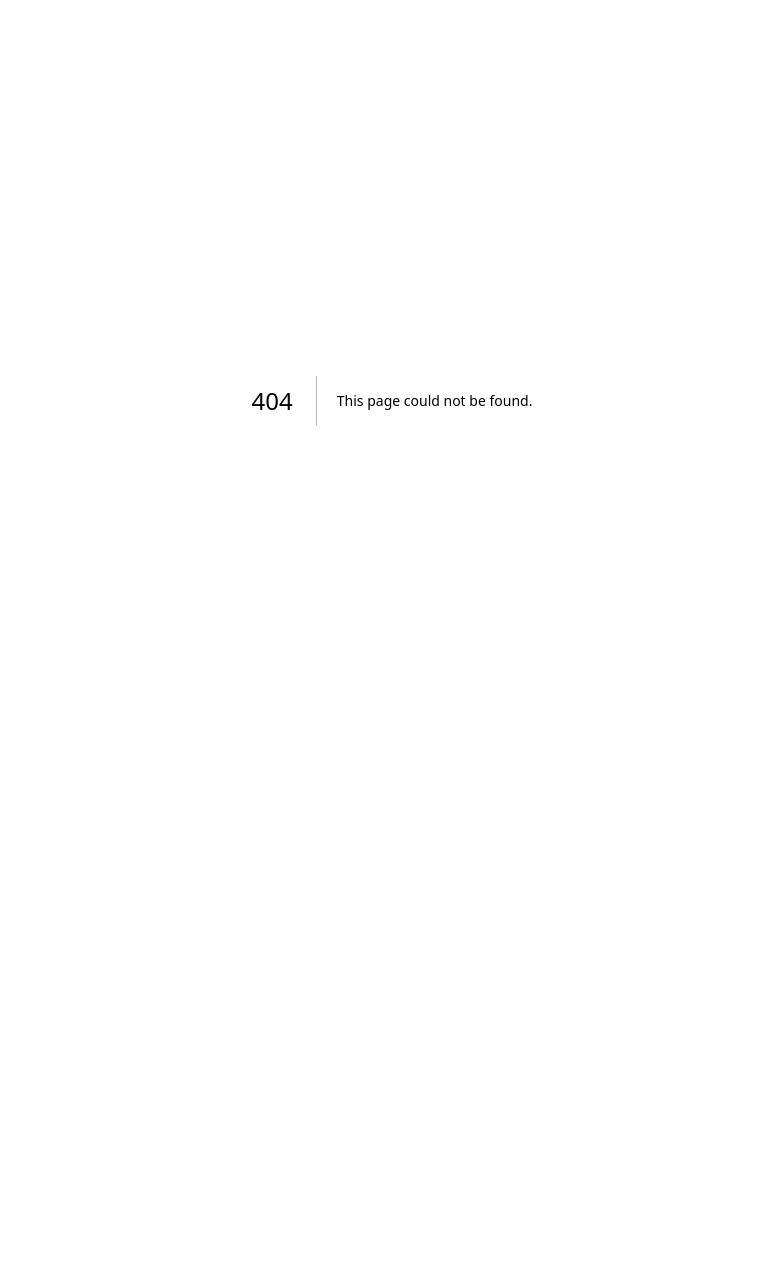
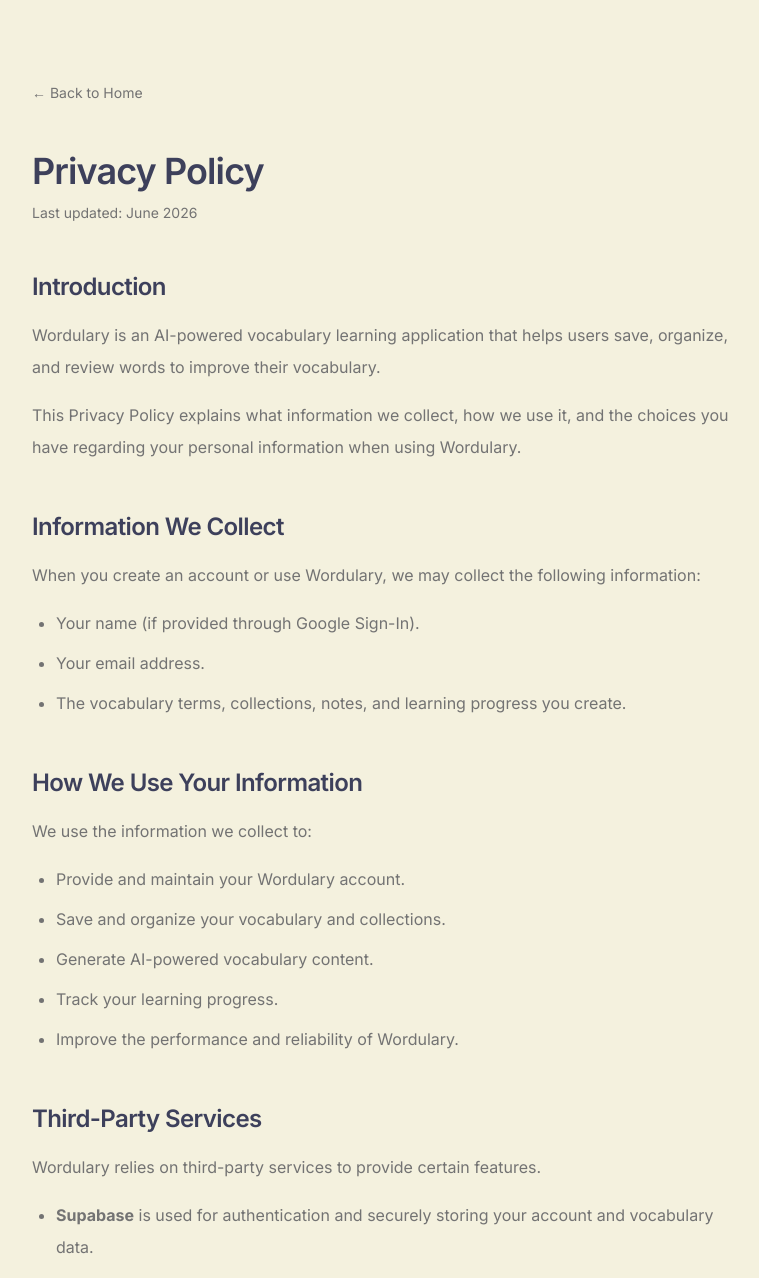
Before and after one commit to ChaminduD/wordulary, a Next.js app: page /privacy in a window 1280 px wide. Before the commit this address had no page. Shown: the top 1278 px of the page, without its empty margins (248-1007 px from the left). Before the commit the page ends 800 px from the top, so only its background shows below. Built offline with nearby package versions, Linux system fonts and the light colour scheme.

Commit message:
Add privacy page

```diff
--- a/src/app/layout.tsx
+++ b/src/app/layout.tsx
@@ -22,6 +22,7 @@
     <html
       lang="en"
       className={`${inter.variable} h-full antialiased`}
+      data-scroll-behavior="smooth"
     >
       <body className="min-h-full flex flex-col">{children}</body>
     </html>
--- /dev/null
+++ b/src/app/privacy/page.tsx
@@ -0,0 +1,132 @@
+import { Container } from "@/components/marketing/container";
+import { LegalSection } from "@/components/legal/legal-section";
+import Link from "next/link";
+
+export default function PrivacyPage() {
+    return (
+        <main>
+            <Container className="max-w-3xl py-16 md:py-20">
+                <div className="space-y-12">
+                    <Link
+                        href="/"
+                        className="inline-flex text-sm text-muted-foreground transition-colors hover:text-foreground"
+                    >
+                        ← Back to Home
+                    </Link>
+
+                    <header className="space-y-3">
+                        <h1 className="text-4xl font-semibold tracking-tight">
+                            Privacy Policy
+                        </h1>
+
+                        <p className="text-sm text-muted-foreground">
+                            Last updated: June 2026
+                        </p>
+                    </header>
+
+                    <LegalSection title="Introduction">
+                        <p>
+                            Wordulary is an AI-powered vocabulary learning application that helps
+                            users save, organize, and review words to improve their vocabulary.
+                        </p>
+
+                        <p>
+                            This Privacy Policy explains what information we collect, how we use it,
+                            and the choices you have regarding your personal information when using
+                            Wordulary.
+                        </p>
+                    </LegalSection>
+
+                    <LegalSection title="Information We Collect">
+                        <p>
+                            When you create an account or use Wordulary, we may collect the
+                            following information:
+                        </p>
+
+                        <ul className="list-disc space-y-2 pl-6">
+                            <li>Your name (if provided through Google Sign-In).</li>
+
+                            <li>Your email address.</li>
+
+                            <li>The vocabulary terms, collections, notes, and learning progress you create.</li>
+                        </ul>
+                    </LegalSection>
+
+                    <LegalSection title="How We Use Your Information">
+                        <p>
+                            We use the information we collect to:
+                        </p>
+
+                        <ul className="list-disc space-y-2 pl-6">
+                            <li>Provide and maintain your Wordulary account.</li>
+
+                            <li>Save and organize your vocabulary and collections.</li>
+
+                            <li>Generate AI-powered vocabulary content.</li>
+
+                            <li>Track your learning progress.</li>
+
+                            <li>Improve the performance and reliability of Wordulary.</li>
+                        </ul>
+                    </LegalSection>
+
+                    <LegalSection title="Third-Party Services">
+                        <p>
+                            Wordulary relies on third-party services to provide certain
+                            features.
+                        </p>
+
+                        <ul className="list-disc space-y-2 pl-6">
+                            <li>
+                                <strong>Supabase</strong> is used for authentication and securely
+                                storing your account and vocabulary data.
+                            </li>
+
+                            <li>
+                                <strong>Google Sign-In</strong> is available as an optional sign-in
+                                method through your Google account.
+                            </li>
+
+                            <li>
+                                <strong>Google Gemini</strong> is used to generate AI-powered
+                                vocabulary definitions, examples, and related content.
+                            </li>
+                        </ul>
+                    </LegalSection>
+
+                    <LegalSection title="Data Security">
+                        <p>
+                            We take reasonable measures to protect your personal information and
+                            vocabulary data. However, no method of transmission over the internet
+                            or electronic storage is completely secure, and we cannot guarantee
+                            absolute security.
+                        </p>
+                    </LegalSection>
+
+                    <LegalSection title="Your Rights">
+                        <p>
+                            You may update or delete your account information at any time through
+                            your account settings where available. If you have questions about your
+                            personal data or would like to request its removal, please contact us.
+                        </p>
+                    </LegalSection>
+
+                    <LegalSection title="Changes to This Policy">
+                        <p>
+                            We may update this Privacy Policy from time to time to reflect changes
+                            to Wordulary or legal requirements. Any updates will be posted on this
+                            page with a revised &quot;Last updated&quot; date.
+                        </p>
+                    </LegalSection>
+
+                    <LegalSection title="Contact">
+                        <p>
+                            If you have any questions about this Privacy Policy, please contact us
+                            through the project&apos;s official contact channels when available.
+                        </p>
+                    </LegalSection>
+                </div>
+            </Container>
+        </main>
+    );
+}
--- a/src/components/branding/logo.tsx
+++ b/src/components/branding/logo.tsx
@@ -16,16 +16,13 @@
     return (
         <Link
             href={href}
-            className={cn(
-                "inline-flex w-fit",
-                className
-            )}
+            className={cn("inline-flex", className)}
         >
             <Image
                 src="/branding/logo.svg"
                 alt="Wordulary"
                 width={170}
-                height={36}
+                height={29}
                 sizes="170px"
                 priority={priority}
             />
--- /dev/null
+++ b/src/components/legal/legal-section.tsx
@@ -0,0 +1,21 @@
+type LegalSectionProps = {
+    title: string;
+    children: React.ReactNode;
+};
+
+export function LegalSection({
+    title,
+    children,
+}: LegalSectionProps) {
+    return (
+        <section className="space-y-4">
+            <h2 className="text-2xl font-semibold tracking-tight">
+                {title}
+            </h2>
+
+            <div className="space-y-4 leading-8 text-muted-foreground">
+                {children}
+            </div>
+        </section>
+    );
+}
```
